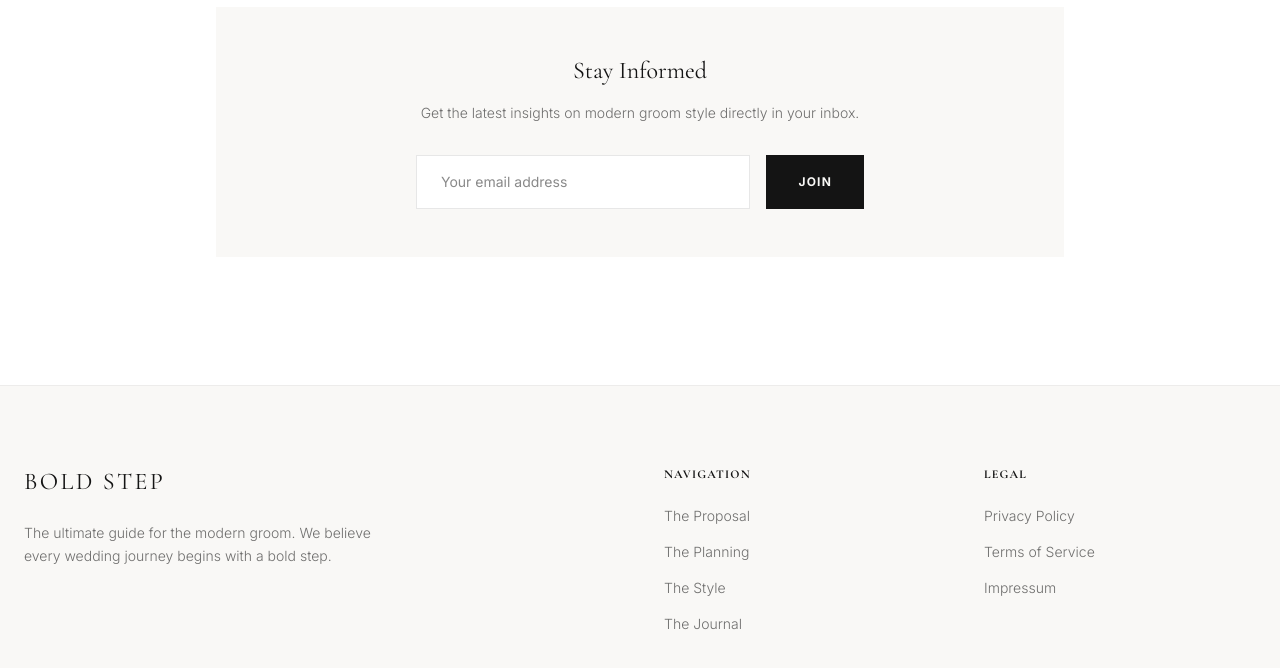
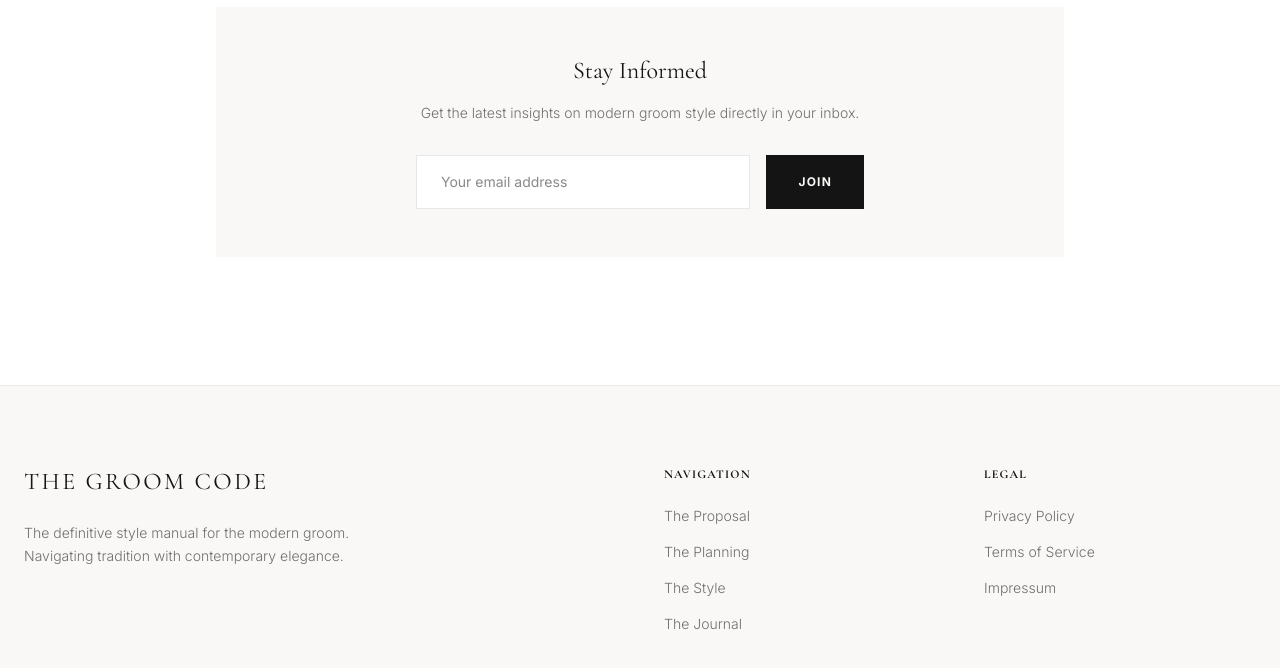
Before and after one commit to piekenverdienen/Bold-Step, a React (Vite) app: page /journal/0 in a window 1280 px wide. Shown: the part 2066-2734 px from the top of the page. Built offline with nearby package versions, Linux system fonts and the light colour scheme.

Commit message:
refactor: Rename project to The Groom Code
Updates the project name and associated branding across the application and metadata to reflect the new identity.

```diff
--- a/index.html
+++ b/index.html
@@ -3,7 +3,7 @@
   <head>
     <meta charset="UTF-8" />
     <meta name="viewport" content="width=device-width, initial-scale=1.0" />
-    <title>Bold Step — Aurélien</title>
+    <title>The Groom Code — Aurélien</title>
   </head>
   <body>
     <div id="root"></div>
--- a/metadata.json
+++ b/metadata.json
@@ -1,5 +1,5 @@
 {
-  "name": "Bold Step",
-  "description": "A high-end wedding lifestyle platform for men, featuring Aurélien smart luxury footwear.",
+  "name": "The Groom Code",
+  "description": "The definitive style manual for the modern groom. Featuring Aurélien smart luxury and contemporary wedding elegance.",
   "requestFramePermissions": []
 }
--- a/package.json
+++ b/package.json
@@ -1,5 +1,5 @@
 {
-  "name": "bold-step",
+  "name": "the-groom-code",
   "private": true,
   "version": "0.0.0",
   "type": "module",
--- a/src/components/Footer.tsx
+++ b/src/components/Footer.tsx
@@ -11,11 +11,11 @@ export default function Footer({ lang }: FooterProps) {
     <footer className="bg-brand-offwhite border-t border-brand-black/5 py-20 px-6">
       <div className="max-w-7xl mx-auto grid md:grid-cols-4 gap-12">
         <div className="col-span-2">
-          <h2 className="text-2xl font-serif uppercase tracking-widest mb-6">Bold Step</h2>
+          <h2 className="text-2xl font-serif uppercase tracking-widest mb-6">The Groom Code</h2>
           <p className="max-w-sm text-sm opacity-60 font-light leading-relaxed">
             {lang === 'EN'
-              ? "The ultimate guide for the modern groom. We believe every wedding journey begins with a bold step."
-              : "Der ultimative Leitfaden für den modernen Bräutigam. Wir glauben, dass jede Hochzeitsreise mit einem mutigen Schritt beginnt."}
+              ? "The definitive style manual for the modern groom. Navigating tradition with contemporary elegance."
+              : "Der definitive Stil-Leitfaden für den modernen Bräutigam. Tradition met zeitgenössischer Eleganz verbinden."}
           </p>
         </div>
         <div>
@@ -37,7 +37,7 @@ export default function Footer({ lang }: FooterProps) {
         </div>
       </div>
       <div className="max-w-7xl mx-auto mt-20 pt-8 border-t border-brand-black/5 flex flex-col md:flex-row justify-between items-center gap-4 text-[10px] uppercase tracking-widest font-bold opacity-40">
-        <p>© 2026 Bold Step</p>
+        <p>© 2026 The Groom Code</p>
         <p>Handcrafted in Italy. Designed for the Aisle.</p>
       </div>
     </footer>
--- a/src/components/Navbar.tsx
+++ b/src/components/Navbar.tsx
@@ -49,7 +49,7 @@ export default function Navbar({ lang, onToggleLang }: NavbarProps) {
       <nav className="fixed w-full z-50 bg-brand-offwhite/80 backdrop-blur-md border-b border-brand-black/5">
         <div className="max-w-7xl mx-auto px-6 h-20 flex items-center justify-between">
           <div className="flex items-center gap-8">
-            <Link to="/" className="text-2xl font-serif tracking-widest uppercase">Bold Step</Link>
+            <Link to="/" className="text-2xl font-serif tracking-widest uppercase">The Groom Code</Link>
             <div className="hidden md:flex gap-6 text-xs uppercase tracking-widest font-medium opacity-60">
               {navLinks.map((link) => (
                 link.href.startsWith('/#') ? (
--- a/src/constants.ts
+++ b/src/constants.ts
@@ -82,7 +82,7 @@ export interface Content {
 export const translations: Record<Language, Content> = {
   EN: {
     hero: {
-      headline: "The Bold Step",
+      headline: "The Groom Code",
       subline: "A curated guide for the modern groom. Navigating tradition with contemporary elegance.",
       cta: "Start Your Journey"
     },
@@ -197,7 +197,7 @@ It’s about taking the first bold step toward forever.`
   },
   DE: {
     hero: {
-      headline: "Der Mutige Schritt",
+      headline: "Der Bräutigam-Kodex",
       subline: "Ein kuratierter Leitfaden für den modernen Bräutigam. Tradition mit zeitgenössischer Eleganz verbinden.",
       cta: "Beginnen Sie Ihre Reise"
     },
```
